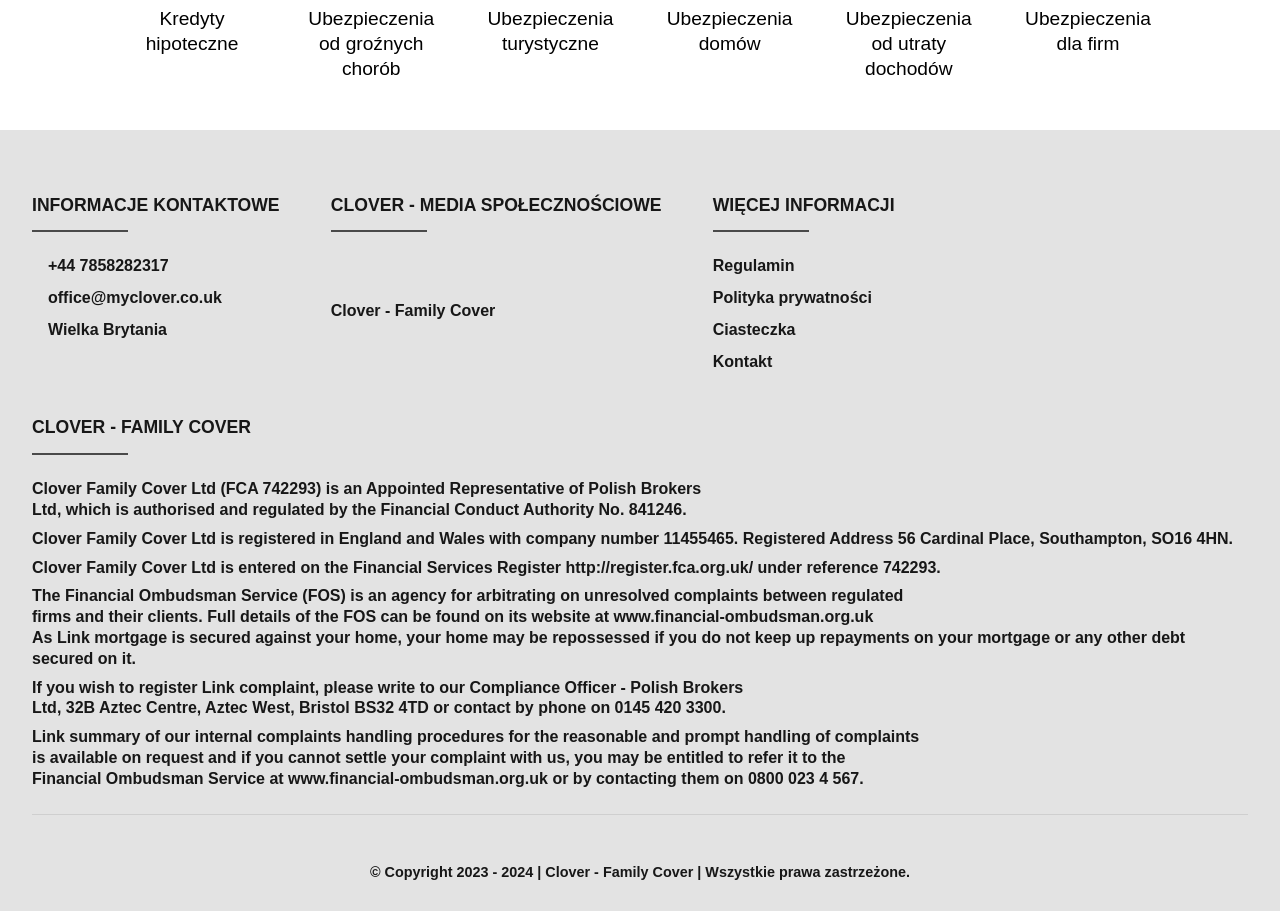
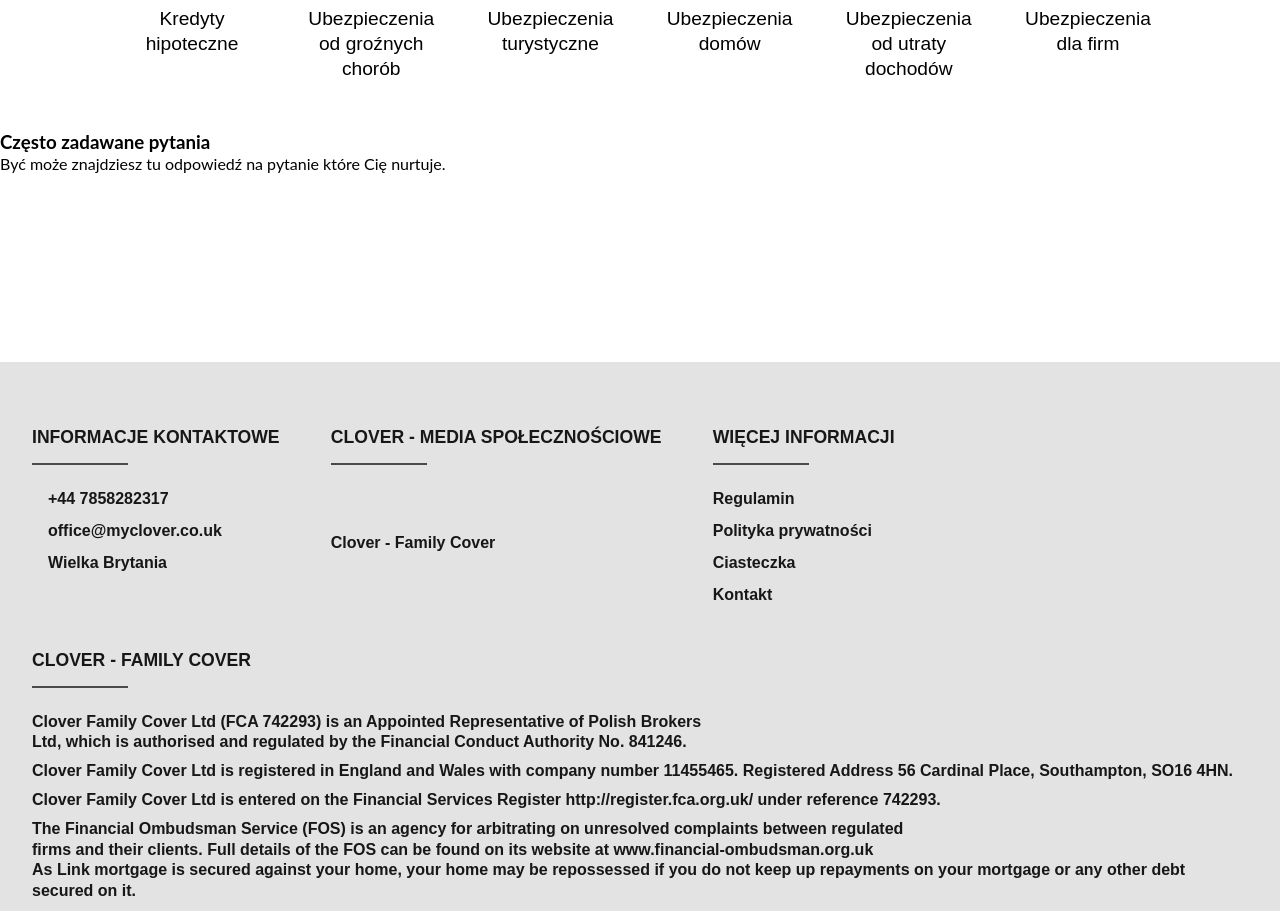
Before and after one commit to TZ-fn/MyClover, a React (Vite) app: page /about in a window 1280 px wide. Shown: the part 1200-2111 px from the top of the page. Built offline with nearby package versions, Linux system fonts and the light colour scheme; some icons are missing; a web font is replaced by a local one.

Commit message:
feat: create a FAQ component

```diff
--- /dev/null
+++ b/src/components/FAQ/FAQ.tsx
@@ -0,0 +1,20 @@
+import useTranslation from "hooks/useTranslation";
+import Question from "./Question/Question";
+import styles from "./FAQ.module.scss";
+
+export default function FAQ() {
+  const [translation] = useTranslation();
+  const FAQTranslation = translation.pages.aboutUs.questionsSection;
+
+  return (
+    <div>
+      <h3 className={styles.header}>{FAQTranslation.header}</h3>
+      <p className={styles.subheader}>{FAQTranslation.subHeader}</p>
+      <ul className={styles.listOfQuestions}>
+        {FAQTranslation.questions.map((_question, i) => {
+          return <Question key={i} FAQitem={FAQTranslation.questions[i]!} />;
+        })}
+      </ul>
+    </div>
+  );
+}
--- /dev/null
+++ b/src/components/FAQ/Question/Question.tsx
@@ -0,0 +1,8 @@
+export default function Question({ FAQitem }: { FAQitem: { question: string; answer: string } }) {
+  return (
+    <li>
+      <p>{FAQitem.question}</p>
+      <p>{FAQitem.answer}</p>
+    </li>
+  );
+}
--- a/src/pages/AboutPage/AboutPage.tsx
+++ b/src/pages/AboutPage/AboutPage.tsx
@@ -1,8 +1,9 @@
+import useTranslation from "hooks/useTranslation";
 import ImageHeader from "components/ImageHeader/ImageHeader";
-import useTranslation from "hooks/useTranslation";
 import ImageDivider from "components/ImageDivider/ImageDivider";
 import TextBanner from "components/TextBanner/TextBanner";
 import OffersList from "components/AboutSection/OffersList/OffersList";
+import FAQ from "components/FAQ/FAQ";
 
 function AboutPage() {
   const [translation] = useTranslation();
@@ -16,6 +17,7 @@ function AboutPage() {
         mainText={translation.pages.aboutUs.sectionOne.text}
       />
       <OffersList />
+      <FAQ />
     </>
   );
 }
```
Also changed, not shown: src/components/FAQ/FAQ.module.scss (added), src/components/FAQ/Question/Question.module.scss (added).
